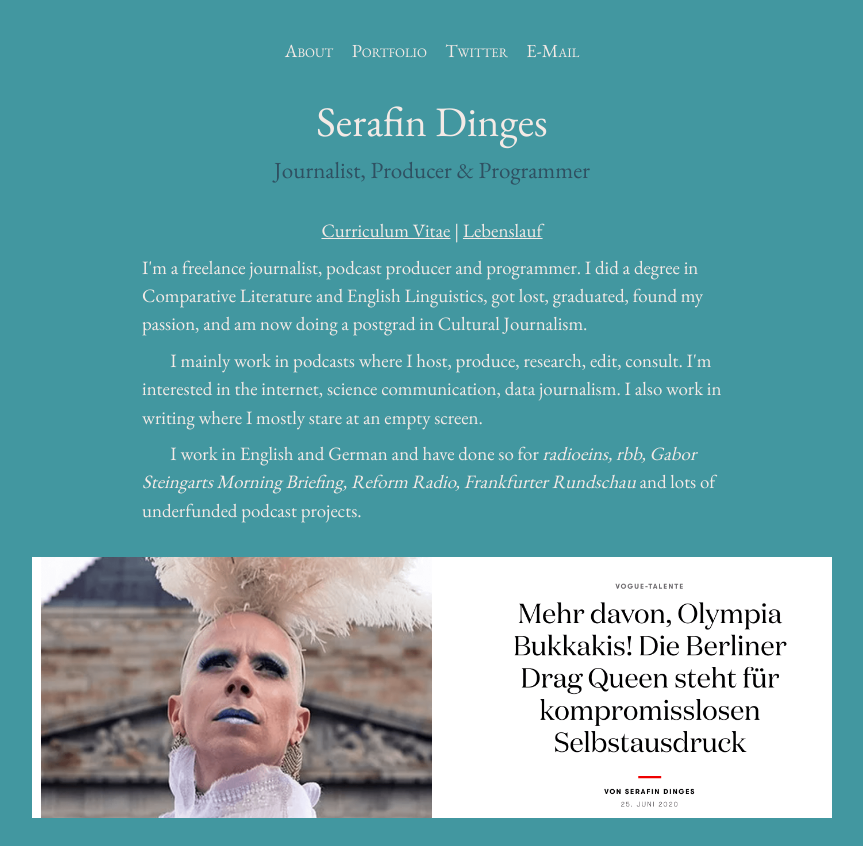
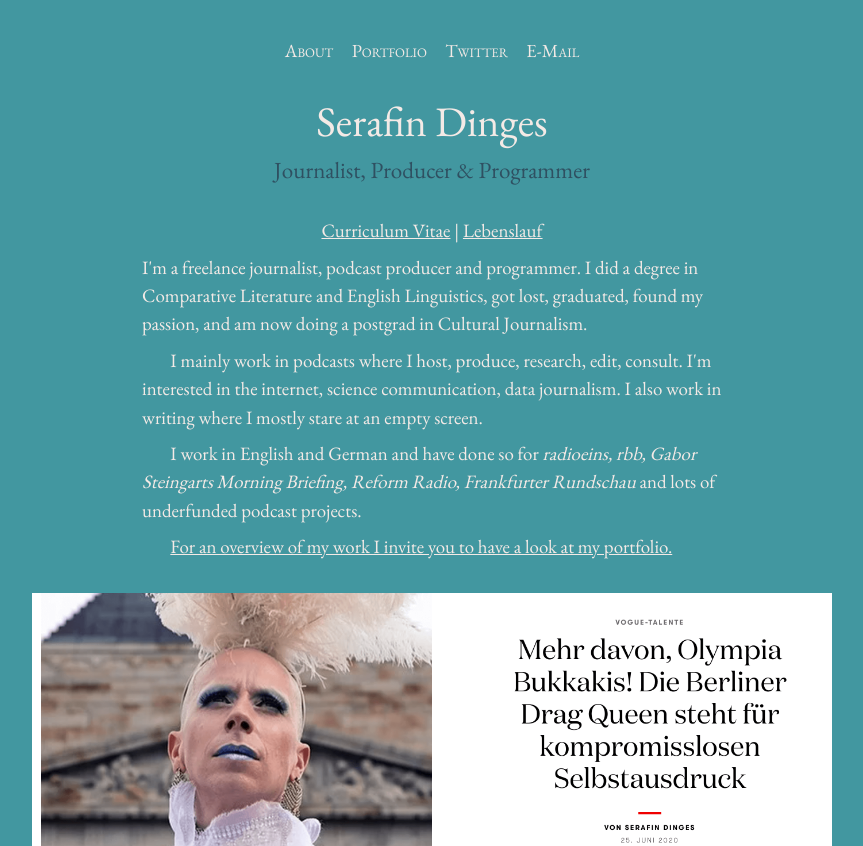
Before and after one commit to SerafinDinges/serafindinges.com, a Jekyll site: the page built from index.html, in a window 1280 px wide and 900 px high, cut to the strip 0-846 px from the top of the window. Shown: the whole strip, without its empty margins (208-1071 px from the left). Built offline with Jekyll 4.4.1, drawn with Linux system fonts in a browser that asks for light colours; the list of posts is cut into pages by our own code.

Commit message:
Update _config.yml

```diff
--- a/_config.yml
+++ b/_config.yml
@@ -29,6 +29,9 @@
     I mainly work in podcasts where I host, produce, research, edit, consult. I'm interested in the internet, science communication, data journalism. I also work in writing where I mostly stare at an empty screen.
     </p><p>
     I work in English and German and have done so for <em>radioeins, rbb, Gabor Steingarts Morning Briefing, Reform Radio, Frankfurter Rundschau</em> and lots of underfunded podcast projects.
+    </p>
+    <p>
+    <a href=https://serafindinges.com/portfolio.html>For an overview of my work I invite you to have a look at my portfolio.</a>
     </p>
     <div id=swag>
       <a href=https://www.vogue.de/lifestyle/artikel/mehr-davon-olympia-bukkakis target=_blank>
```
